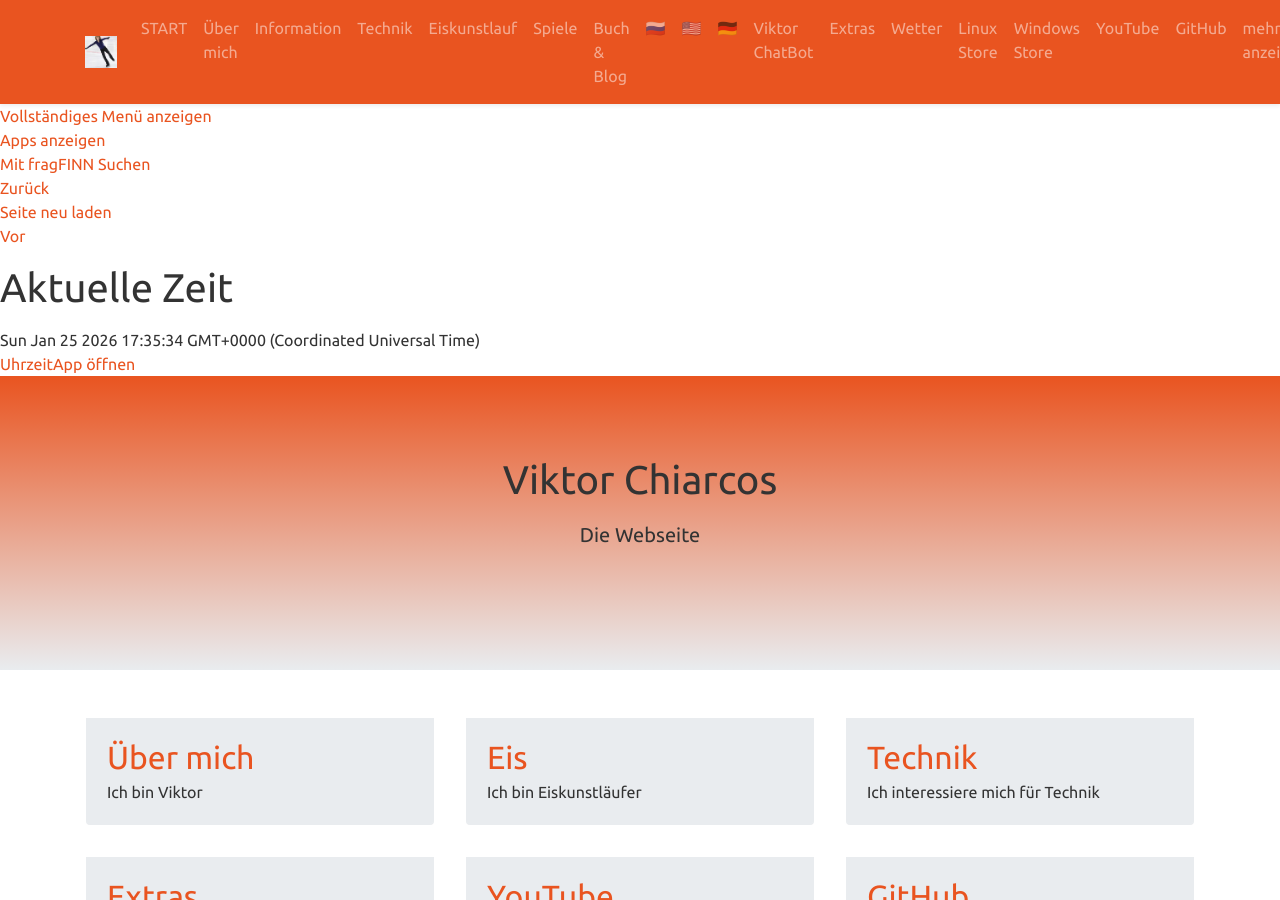
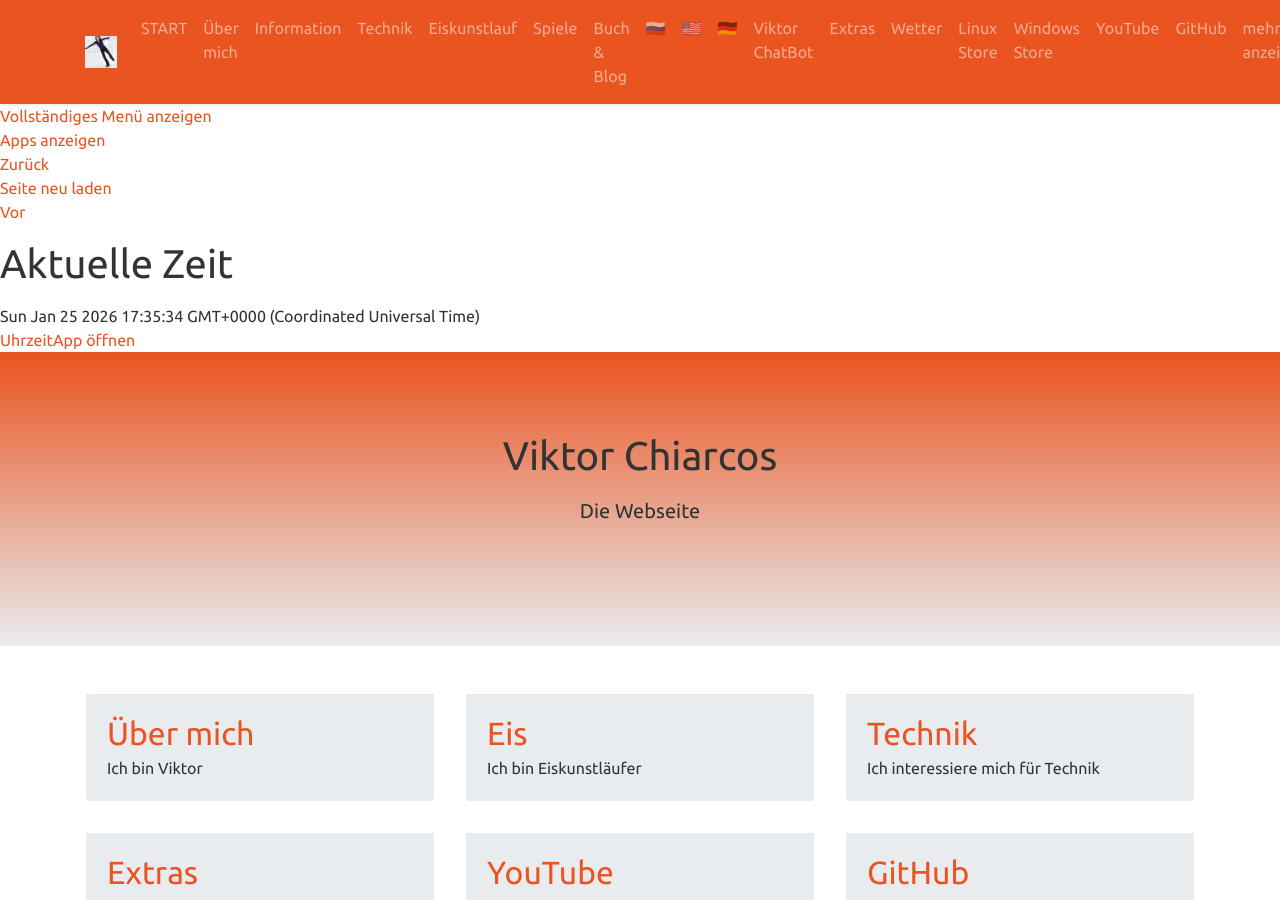
Before and after one commit to viktor-chiarcos/viktor-chiarcos.github.io, a Jekyll site: the page built from index.md, in a window 1280 px wide and 900 px high. Built offline with Jekyll 4.4.1, drawn with Linux system fonts in a browser that asks for light colours.

Commit message:
Remove link to fragFINN search

```diff
--- a/_layouts/default.html
+++ b/_layouts/default.html
@@ -30,7 +30,6 @@
     <main class="page-content" role="main">
       <a href="/menu" colour="green">Vollständiges Menü anzeigen</a><br>
       <a href="/apps" colour="green">Apps anzeigen</a><br>
-      <a href="#fragFINN-Suche" colour="green">Mit fragFINN Suchen</a><br>
 <a href="javascript:history.go%20(-1)">Zurück</a><br>
 <a href=".">Seite neu laden</a><br>
 <a href="javascript:history.go%20(1)">Vor</a>
```
